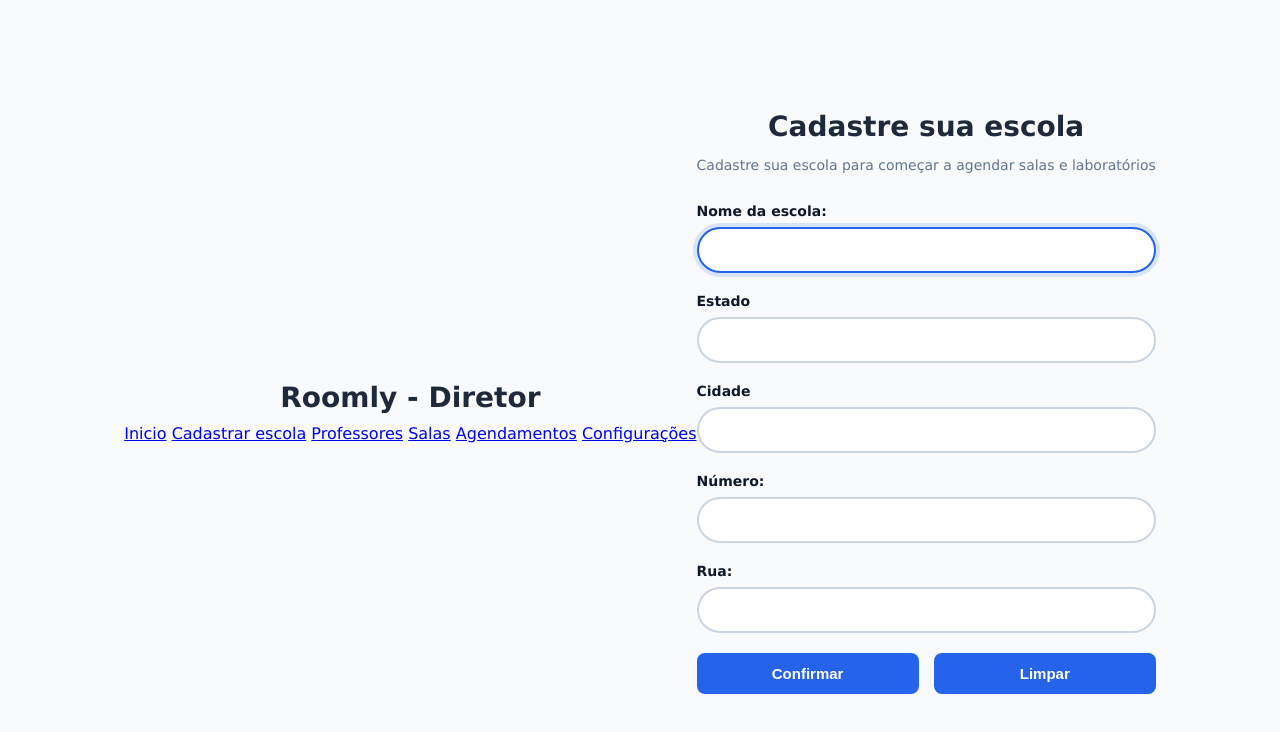
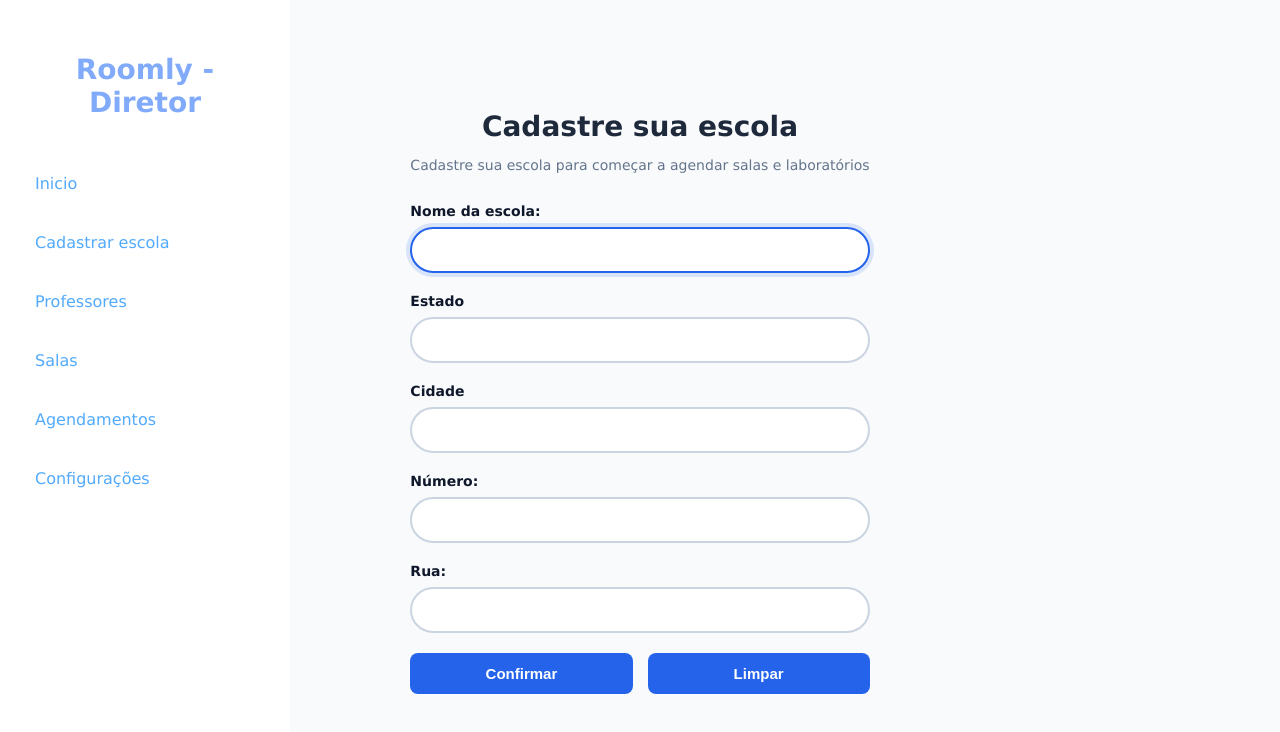
Before and after one commit to giovannafonseca-senai/sistema-de-agendamento, a plain HTML site: page cadastrar_escola.html in a window 1280 px wide. Drawn offline with Linux system fonts and the light colour scheme.

Commit message:
Enhance styling for lateral menu and form elements
Added styles for lateral menu and improved existing styles.

```diff
--- a/criar_conta.css
+++ b/criar_conta.css
@@ -99,3 +99,40 @@ form > a:last-child {
     margin-top: 20px;
     font-size: 14px;
 }
+.menu_lateral{
+    width: 250px;
+    height: 100vh;
+    background-color: rgb(255, 255, 255);
+    position: fixed;
+    left:0;
+    top:0;
+    padding: 30px 20px;
+
+}
+/*LOGO*/
+.menu_lateral h1{
+    color: rgb(129, 171, 250);
+    text-align: center;
+    margin-bottom: 40px;
+}
+
+.menu_lateral nav{
+    display: flex;
+    flex-direction: column;
+    gap: 10px;
+
+}
+
+.menu_lateral a{
+    color: rgb(82, 170, 252);
+    text-decoration: none;
+    padding: 15px;
+    border-radius: 8px;
+    transition: 0.3s;
+}
+
+.menu_lateral a:hover{
+    background-color: rgb(54, 101, 253);
+    color: beige;
+
+}
```
